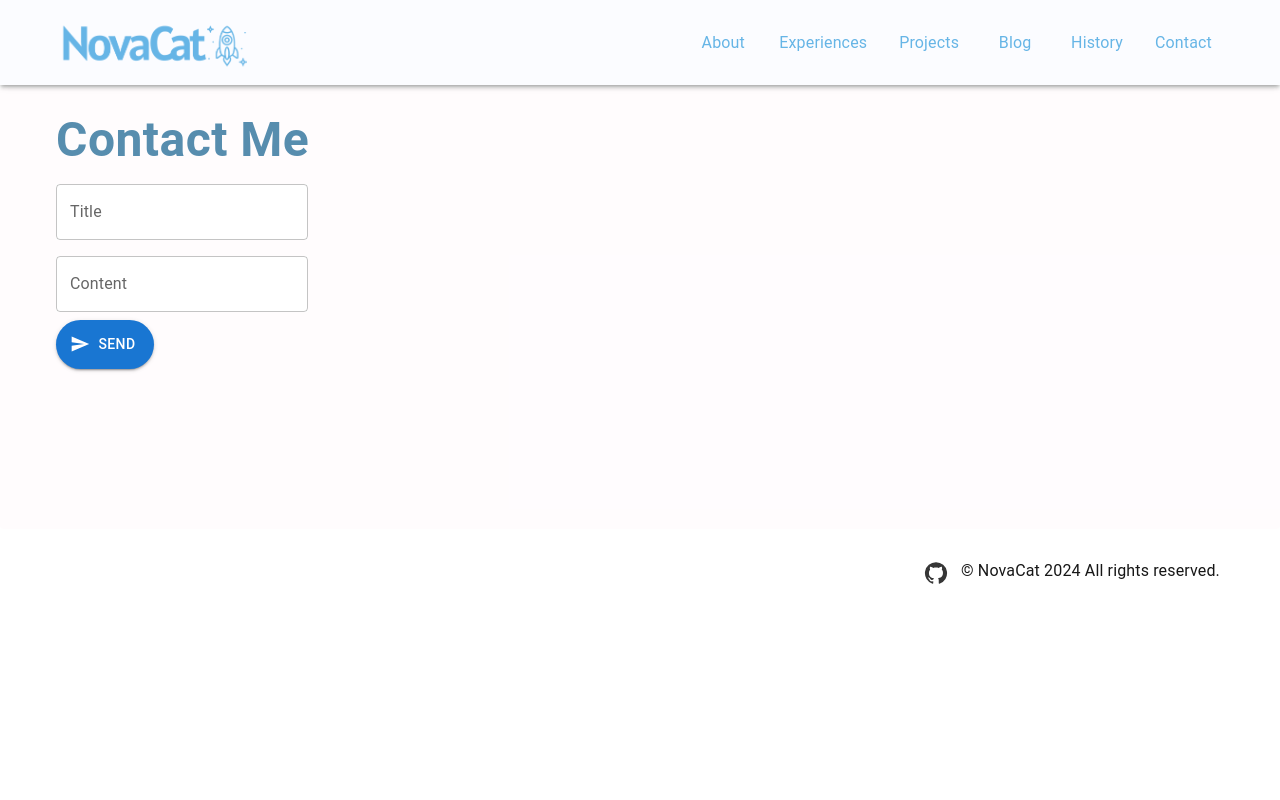
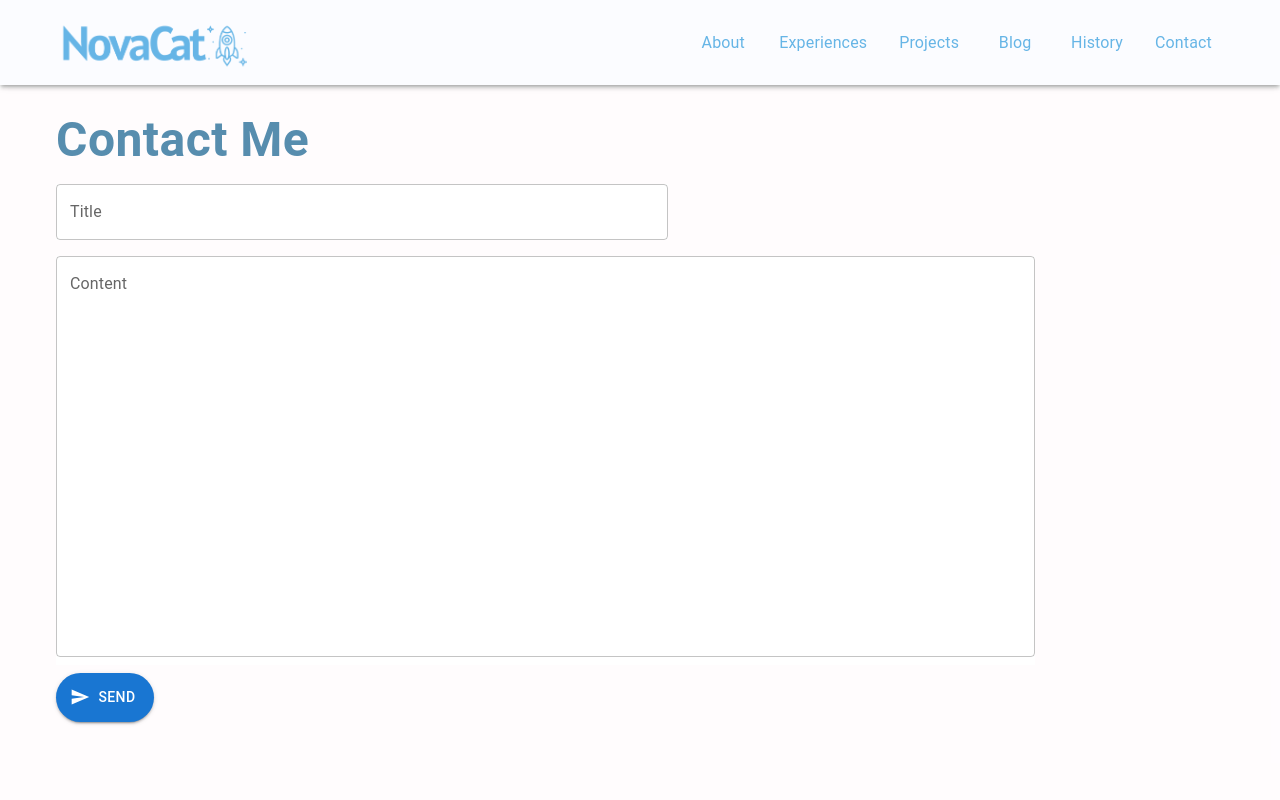
Before and after one commit to novacat25/NovaCat-Portfolio, a Next.js app: page /contact in a window 1280 px wide. Shown: the top 800 px of the page. Built offline with nearby package versions, Linux system fonts and the light colour scheme.

Commit message:
[WIP]Feat: adding input fields

```diff
--- a/src/components/pages/Contact/PC/PCContactPage.tsx
+++ b/src/components/pages/Contact/PC/PCContactPage.tsx
@@ -7,9 +7,9 @@ export const PCContactPage = () => {
   return (
     <Paper elevation={0} sx={{ backgroundColor: colors.background.main, pt: 2, pl: 7, pb: 20 }}>
       <H1Typography fontWeight="bold" color={colors.primary.secondary}>Contact Me</H1Typography>
-      <Stack sx={{ '& .MuiTextField-root': { my: 1, width: '25ch' } }}>
-        <TextField id="mail-title" label="Title" variant="outlined" sx={{ backgroundColor: colors.mono.white }} />
-        <TextField id="mail-content" label="Content" variant="outlined" multiline maxRows={5} sx={{ backgroundColor: colors.mono.white }} />
+      <Stack sx={{ '& .MuiTextField-root': { my: 1 } }}>
+        <TextField id="mail-title" label="Title" variant="outlined" sx={{ width: "50%", backgroundColor: colors.mono.white }} />
+        <TextField id="mail-content" label="Content" variant="outlined" multiline rows={16} sx={{ pb:1, width: "80%", backgroundColor: colors.mono.white }} />
         <Button startIcon={<Send />} variant="contained" sx={{ borderRadius: 12, py: 1.5, px: 2, width: '8%'}}>Send</Button>
       </Stack>
     </Paper>
```
